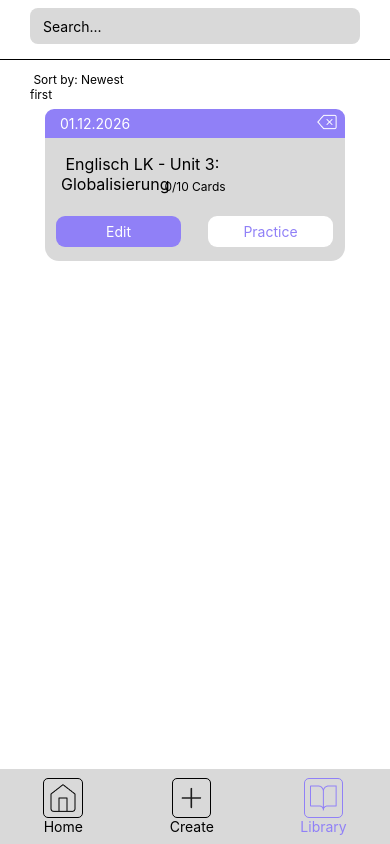
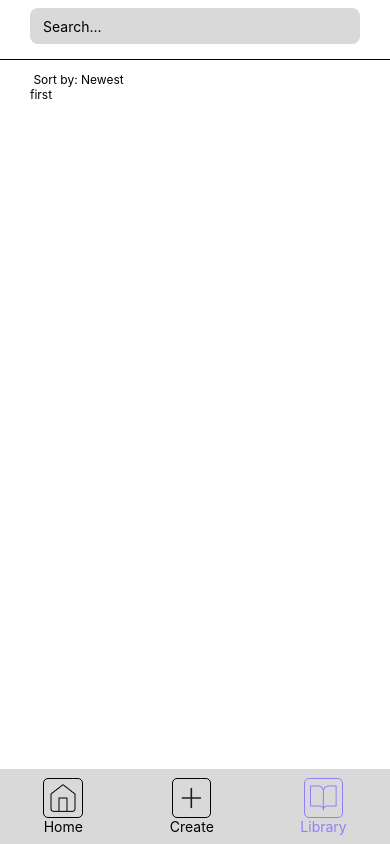
Before and after one commit to trungvt138/flip_it, a React Native app: screen /Library in a window 390 px wide. Built offline with nearby package versions, Linux system fonts and the light colour scheme.

Commit message:
implementing data transfer between screens

```diff
--- a/src/components/Card.js
+++ b/src/components/Card.js
@@ -8,7 +8,8 @@ export default function Card(props) {
             <LabeledInputs
                 label={"Front:"}
                 value={props.front}
-                onChangeText={(text) => props.onChangeFront(props.index, text)}
+                onChangeText={props.front.handleChange}
+                //onChangeText={(text) => props.onChangeFront(props.index, text)}
                 rightElement={
                     <TouchableOpacity onPress={() => props.onDelete(props.index)}>
                         <Image
@@ -21,7 +22,8 @@ export default function Card(props) {
             <LabeledInputs
                 label={"Back:"}
                 value={props.back}
-                onChangeText={(text) => props.onChangeBack(props.index, text)}
+                onChangeText={props.back.handleChange}
+                //onChangeText={(text) => props.onChangeBack(props.index, text)}
                 style={styles.labeledInputBack}
             />
         </View>
--- a/src/components/LabeledInput.js
+++ b/src/components/LabeledInput.js
@@ -8,7 +8,7 @@ export default function LabeledInput(props) {
                 <Text>{props.label}</Text>
                 {props.rightElement}
             </View>
-            <TextBox />
+            <TextBox value={props.value} onChangeText={props.onChangeText} />
         </View>
     )
 }
--- a/src/components/LearningBox.js
+++ b/src/components/LearningBox.js
@@ -8,14 +8,14 @@ export default function LearningBox(props) {
     <View style={styles.learningBox}>
 
       <View style={styles.header}>
-        <Text style={styles.datum}> 01.12.2026 </Text>
+        <Text style={styles.datum}> {props.date} </Text>
         <TouchableOpacity style={styles.deleteButton} onPress={() => props.onDelete(props.id)}>
         <Image source={require("../../assets/Delete.png")}/>
         </TouchableOpacity>
       </View>
 
-      <Text style={styles.karteiName}> Englisch LK - Unit 3: Globalisierung </Text>
-      <Text style={styles.cardName}> 0/10 Cards </Text>
+      <Text style={styles.karteiName}> {props.name} </Text>
+      <Text style={styles.cardName}> {props.cardCount} Cards </Text>
 
       <TouchableOpacity style={styles.editButton}>
         <Text style={{ color: 'white' }}> Edit </Text>
--- a/src/components/TextBox.js
+++ b/src/components/TextBox.js
@@ -2,7 +2,12 @@ import { StyleSheet, Text, TextInput, } from 'react-native';
 
 export default function TextBox(props) {
     return (
-        <TextInput placeholder={props.placeholder} style={[styles.textBox, props.style]}/>
+        <TextInput
+        placeholder={props.placeholder}
+        style={[styles.textBox, props.style]}
+        value={props.value}
+        onChangeText={props.onChangeText}
+        />
     )
 }
 
--- a/src/hooks/useCards.js
+++ b/src/hooks/useCards.js
@@ -17,5 +17,16 @@ export function useCards() {
     });
   }
 
-  return { cards, addCard, deleteCard };
+  function updateCard(index, field, value) {
+    setCards((prevCards) => {
+      return prevCards.map((card, i) => {
+        if (i === index) {
+          return { ...card, [field]: value };
+        }
+        return card;
+      });
+    });
+  }
+
+  return { cards, addCard, deleteCard, updateCard };
 }
--- a/src/hooks/useLearningBoxes.js
+++ b/src/hooks/useLearningBoxes.js
@@ -1,8 +1,13 @@
 import { useState } from 'react';
 
 export function useLearningBoxes() {
-    const [learningCards, setLearningBoxes] = useState([
-        { name: 'Englisch LK - Unit 3: Globalisierung', date: '01.12.2026', cardCount: 10 }
+    const [learningBoxes, setLearningBoxes] = useState([
+    //     { name: 'Englisch LK - Unit 3: Globalisierung', date: '01.12.2026', cardCount: 2,
+    //         cards: [
+    //         { front: 'What is globalization?', back: 'Globalization is the process of interaction and integration among people, companies, and governments worldwide.' },
+    //         { front: 'What are the main drivers of globalization?', back: 'The main drivers of globalization include technological advancements, trade liberalization, and the growth of multinational corporations.' },
+    //     ]
+    // }
     ]);
 
     function addLearningBox(card) {
@@ -16,5 +21,5 @@ export function useLearningBoxes() {
             return prevBoxes.filter((box, i) => i !== index);
         });
     }
-    return { learningCards, addLearningBox, deleteLearningBox };
+    return { learningBoxes, addLearningBox, deleteLearningBox };
 }
--- /dev/null
+++ b/src/hooks/useText.js
@@ -0,0 +1,11 @@
+import { useState } from "react";
+
+export function useText() {
+    const [text, setText] = useState("");
+
+    function handleChange(newText) {
+        setText(newText);
+    }
+
+    return { text, handleChange };
+}
--- a/src/screens/CreateSet.js
+++ b/src/screens/CreateSet.js
@@ -6,10 +6,13 @@ import HorizontalRuler from "../components/HorizontalRuler";
 import LabeledInput from "../components/LabeledInput";
 import Card from "../components/Card";
 import { useCards } from "../hooks/useCards";
+import { useText } from "../hooks/useText";
+import { useNavigation } from "@react-navigation/native";
 
 export default function CreateSet() {
-  const { cards, addCard, deleteCard } = useCards();
-
+  const { cards, addCard, deleteCard, updateCard } = useCards();
+  const { text, handleChange } = useText();
+  const navigation = useNavigation();
   return (
     <SafeAreaProvider>
       <SafeAreaView style={styles.container}>
@@ -19,14 +22,16 @@ export default function CreateSet() {
               <Image source={require("../../assets/trash.png")} />
             </TouchableOpacity>
             <Text style={styles.screenTitle}>Create New Set</Text>
-            <TouchableOpacity>
+            <TouchableOpacity onPress={() => {
+              navigation.navigate("Library", { name: text, date: new Date().toLocaleDateString(), cardCount: cards.length, cards: cards })
+             }}>
               <Image source={require("../../assets/check.png")} />
             </TouchableOpacity>
           </View>
           <HorizontalRuler />
 
           <View style={styles.body}>
-            <LabeledInput label={"Set Name:"} style={styles.labeledInput} />
+            <LabeledInput label={"Set Name:"} style={styles.labeledInput} onChangeText={handleChange} />
 
             <ScrollView
               style={styles.scrollView}
@@ -37,8 +42,8 @@ export default function CreateSet() {
                   <Card
                     key={index}
                     index={index}
-                    front={card.front}
-                    back={card.back}
+                    front={{ value: card.front }, {handleChange: (text) => updateCard(index, text, "front") }}
+                    back={{ value: card.back }, {handleChange: (text) => updateCard(index, text, "back") }}
                     onDelete={deleteCard}
                   />
                 );
--- a/src/screens/Library.js
+++ b/src/screens/Library.js
@@ -1,13 +1,23 @@
 import { StyleSheet, Text, View, TextInput, TouchableOpacity, ScrollView } from "react-native";
 import { SafeAreaProvider, SafeAreaView } from "react-native-safe-area-context";
+import { useNavigation } from "@react-navigation/native";
+import { useEffect } from "react";
 import TextBox from "../components/TextBox";
 import HorizontalRuler from "../components/HorizontalRuler";
 import Navbar from "../components/Navbar";
 import LearningBox from "../components/LearningBox";
 import { useLearningBoxes } from "../hooks/useLearningBoxes";
 
-export default function Library() {
-  const { learningCards, addLearningBox, deleteLearningBox } = useLearningBoxes();
+export default function Library({ route }) {
+  const { learningBoxes, addLearningBox, deleteLearningBox } = useLearningBoxes();
+
+  useEffect(() => {
+    if (route.params) {
+      const { name, date, cardCount, cards } = route.params;
+      addLearningBox({ name, date, cardCount, cards });
+    }
+  }, [route.params]);
+
   return (
     <SafeAreaProvider>
       <SafeAreaView style={styles.container}>
@@ -20,10 +30,13 @@ export default function Library() {
             style={{ width: "100%" }}
             contentContainerStyle={{ alignItems: "center", gap: 38 }}
           >
-            {learningCards.map((card, index) => (
+            {learningBoxes.map((box, index) => (
               <LearningBox
                 key={index}
-                card={card}
+                name={box.name}
+                date={box.date}
+                cardCount={box.cardCount}
+                cards={box.cards}
                 onDelete={() => deleteLearningBox(index)}
               />
             ))}
```
